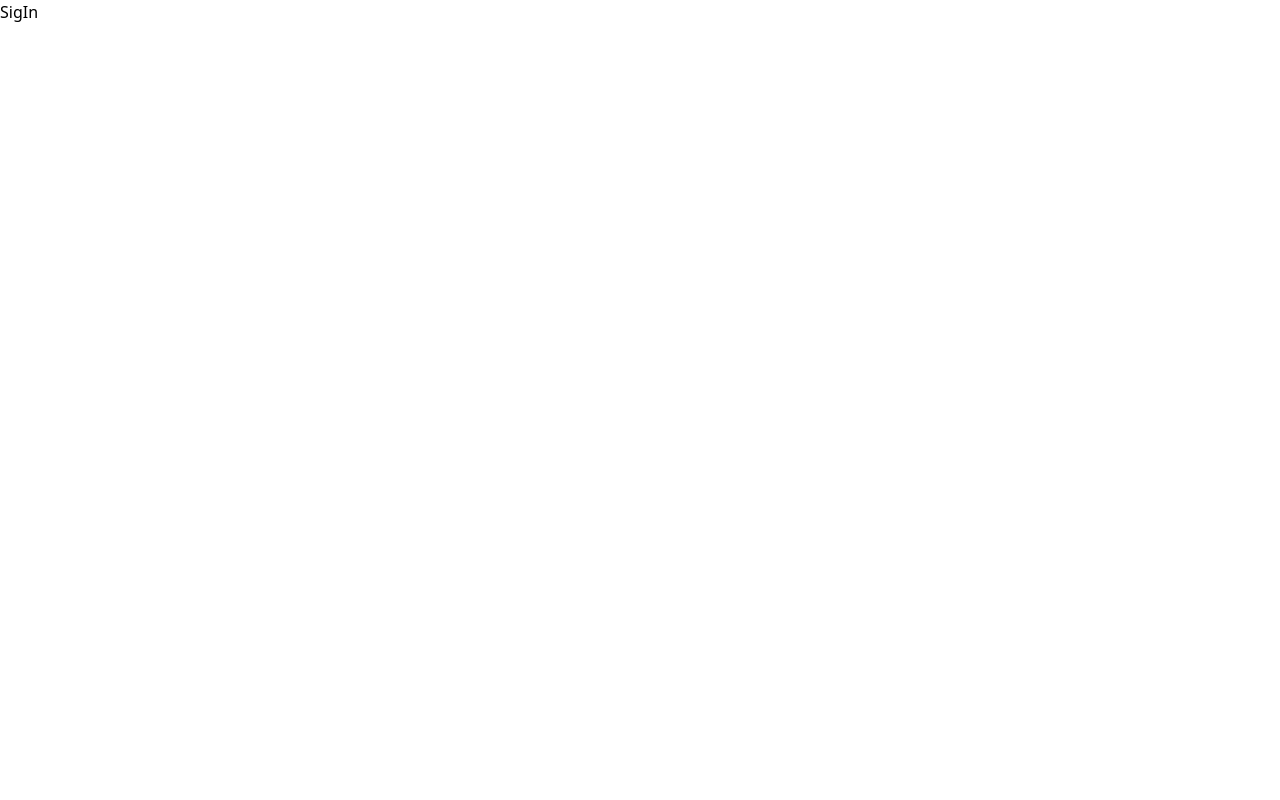
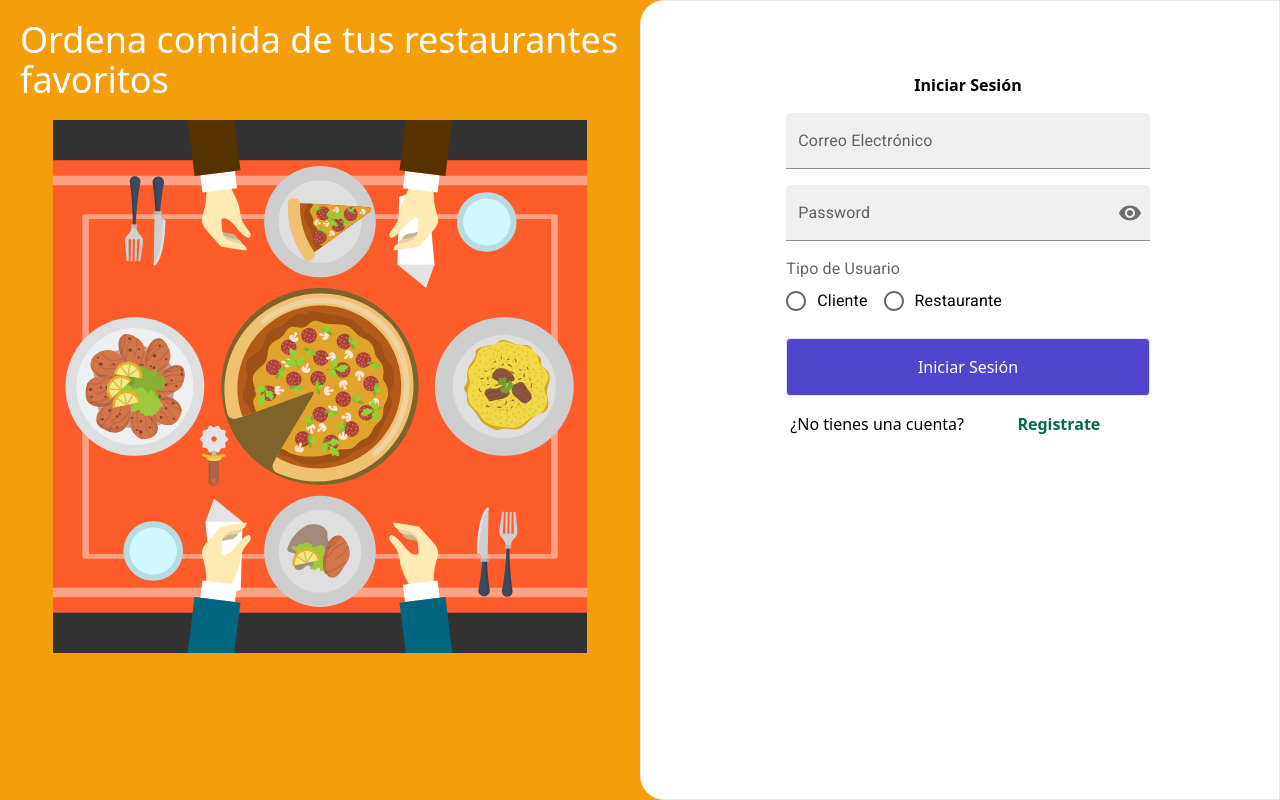
Before and after one commit to mkhi33/Kioscos, a React (Vite) app: page /login in a window 1280 px wide. Built offline with nearby package versions, Linux system fonts and the light colour scheme.

Commit message:
Se crea el componente para iniciar sesión

```diff
--- a/src/pages/SigIn.jsx
+++ b/src/pages/SigIn.jsx
@@ -1,9 +1,147 @@
-import React from 'react'
+
+import { useState, useRef } from 'react';
+
+import Box from '@mui/material/Box';
+import IconButton from '@mui/material/IconButton';
+import FilledInput from '@mui/material/FilledInput';
+import InputLabel from '@mui/material/InputLabel';
+import InputAdornment from '@mui/material/InputAdornment';
+import FormControl from '@mui/material/FormControl';
+import TextField from '@mui/material/TextField';
+import Visibility from '@mui/icons-material/Visibility';
+import VisibilityOff from '@mui/icons-material/VisibilityOff';
+
+import Radio from '@mui/material/Radio';
+import RadioGroup from '@mui/material/RadioGroup';
+import FormControlLabel from '@mui/material/FormControlLabel';
+import FormLabel from '@mui/material/FormLabel';
+
 
 const SigIn = () => {
+
+    const [ mostrarPassword, setMostrarPassword ] = useState(false)
+    const [usuario, setUsuario] = useState({
+      password: '',
+      email: '',
+      usuario:''
+    });
+
+    const ref = useRef()
+
+    const getBase64 = async (file) => {
+        var reader = new FileReader();
+        reader.readAsDataURL(file);
+        reader.onload = () => {
+
+          setImagen(reader.result);
+        };
+        reader.onerror = function (error) {
+          setImagen(null)
+        };
+     }
+
+
+    const reset = () => {
+        setImagen(null)
+    }
+
+  const handleChange = event => {
+    setUsuario({ ...usuario, [event.target.name]: event.target.value });
+  };
+
+  const handleClickMostrarPassword = () => {
+    setMostrarPassword( !mostrarPassword );
+  };
+
+  const handleMouseDownPassword = (event) => {
+    event.preventDefault();
+  };
+
+
   return (
-    <div>SigIn</div>
+
+    <div className="bg-amber-500 grid grid-cols-1 md:grid-cols-1 lg:grid-cols-2 ">
+      <div className="h-auto md:h-auto lg:h-screen container mx-auto">
+
+        <h1 className="text-white text-4xl m-5 ">Ordena comida de tus restaurantes favoritos</h1>
+        <img className="w-10/12 ml-auto mr-auto" src="../../assets/img-2.svg" />
+
+      </div>
+
+      <div className="bg-white border rounded-l-3xl">
+        <div className="my-16">
+
+          <Box
+
+              component="form"
+              sx={{
+                '& > :not(style)': { m: 1, width: '100%' },
+              }}
+              noValidate
+              autoComplete="off"
+              className="grid grid-row justify-center"
+
+            >
+
+              <h1 className="font-bold text-center">Iniciar Sesión</h1>
+
+
+
+              <TextField type="email" name="email" onChange={handleChange} label="Correo Electrónico" variant="filled" />
+
+              <FormControl sx={{ m: 1, width: '25ch' }} variant="filled">
+                <InputLabel htmlFor="filled-adornment-password">Password</InputLabel>
+                <FilledInput
+                  id="filled-adornment-password"
+                  type={mostrarPassword ? 'text' : 'password'}
+                  value={usuario.password}
+                  name="password"
+                  onChange={handleChange}
+                  endAdornment={
+                    <InputAdornment position="end">
+                      <IconButton
+                        aria-label="toggle password visibility"
+                        onClick={handleClickMostrarPassword}
+                        onMouseDown={handleMouseDownPassword}
+                        edge="end"
+                      >
+                        {mostrarPassword ? <VisibilityOff /> : <Visibility />}
+                      </IconButton>
+                    </InputAdornment>
+                  }
+                />
+              </FormControl>
+
+            <FormControl>
+              <FormLabel id="demo-row-radio-buttons-group-label">Tipo de Usuario</FormLabel>
+              <RadioGroup
+                row
+                aria-labelledby="demo-row-radio-buttons-group-label"
+                name="row-radio-buttons-group"
+              >
+                <FormControlLabel name="usuario" onChange={handleChange} value="cliente" control={<Radio />} label="Cliente" />
+                <FormControlLabel name="usuario" onChange={handleChange} value="restaurante" control={<Radio />} label="Restaurante" />
+
+
+              </RadioGroup>
+            </FormControl>
+
+
+              <button className='bg-indigo-700 p-4 border rounded text-white hover:bg-indigo-800' type="submit">Iniciar Sesión</button>
+              <div className='grid grid-cols-2'>
+                <p className='text-center'>¿No tienes una cuenta?</p>
+                <a className='text-center text-green-700 font-bold hover:text-indigo-800' href="/signUp">Registrate</a>
+              </div>
+            </Box>
+        </div>
+
+      </div>
+
+    </div>
   )
+
+
+
 }
 
 export default SigIn
--- a/src/pages/SignUp.jsx
+++ b/src/pages/SignUp.jsx
@@ -110,7 +110,7 @@ const SignUp = () => {
               <TextField  name="nombre" label="Nombre" placeholder='Ejem. Juan Josue' variant="filled" />
               <TextField name="apellido" label="Apellido" placeholder='Ejem. Perez Cruz' variant="filled" />
 
-              <TextField type="email" name="correo" label="Correo Electrónico" variant="filled" />
+              <TextField type="email" name="email" onChange={handleChange} label="Correo Electrónico" variant="filled" />
 
 
               <FormControl sx={{ m: 1, width: '25ch' }} variant="filled">
```
Also changed, not shown: assets/img-2.svg (added).
